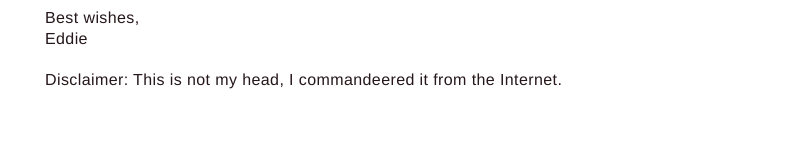
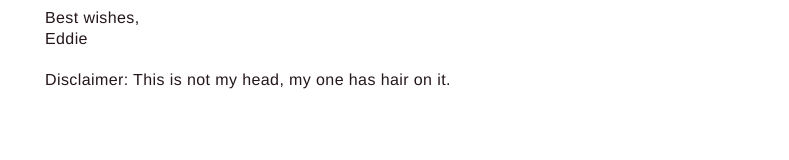
Before and after one commit to eddiej/hats, a plain HTML site: page index.html in a window 1280 px wide. Shown: the part 291-451 px from the top of the page, without its empty margins (235-1024 px from the left). Drawn offline with nearby package versions, Linux system fonts and the light colour scheme.

Commit message:
tweak content again

```diff
--- a/index.html
+++ b/index.html
@@ -19,7 +19,7 @@
 
       <p>Best wishes,<br />Eddie</p>
       <p>
-        Disclaimer: This is not my head, I commandeered it from the Internet.
+        Disclaimer: This is not my head, my one has hair on it.
       </p>
     </section>
 
```
